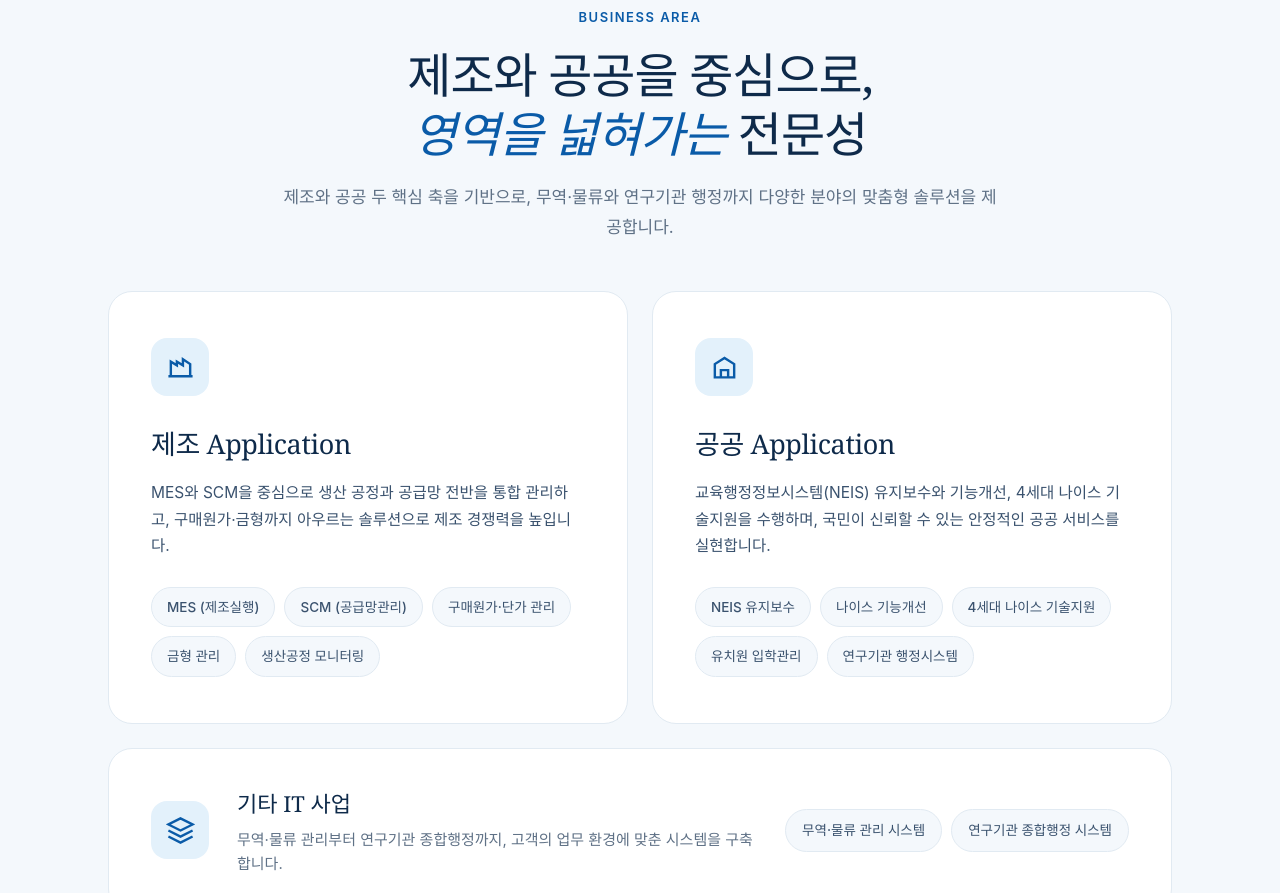
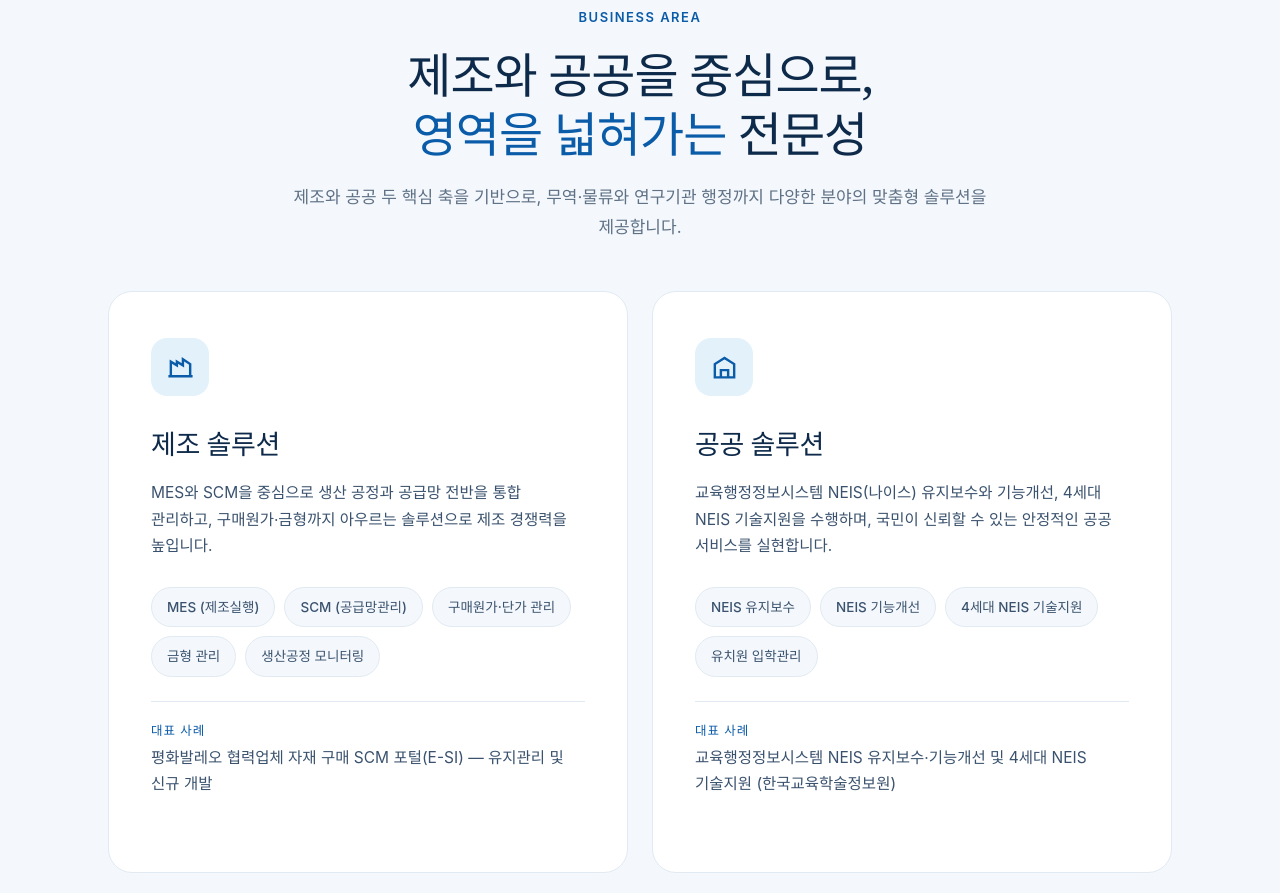
Before and after one commit to mal9999/sainfohome, a plain HTML site: page index.html in a window 1280 px wide. Shown: the part 1733-2626 px from the top of the page. Drawn offline with Linux system fonts and the light colour scheme.

Commit message:
UI/UX 2차 개선 — 한글 조판 결함 수정, 콘텐츠 정리, 문의 폼 mailto 전환
UI (ui-ux-pro-max 검증 결과)
- body word-break: keep-all — 한글 단어 중간 줄바꿈 제거
- html font-synthesis: none — Noto Serif KR 가짜 이탤릭 제거
- 클릭 불가 카드 6종의 hover 떠오름(translateY) 삭제
- 입력칸 테두리 3:1 대비 확보, 포커스 halo 강화
- prefers-reduced-motion 시 카운터 애니메이션 생략
- aria-current="location", 햄버거 aria-label i18n

콘텐츠
- 제조/공공 Application → 솔루션 (푸터와 통일)
- NEIS/나이스 표기 통일, 연구기관 행정시스템 중복 제거, "10+" 과장 제거
- 제조·공공 카드에 대표 사례 블록 신설
  (평화발레오 협력업체 자재 구매 SCM 포털 E-SI / KERIS NEIS)
- 문의 폼: 데모 → mailto 프리필로 실제 전달 (서버 없음)
- 주소에 네이버 지도 링크

Co-Authored-By: Claude Fable 5.1 <noreply@anthropic.com>

```diff
--- a/index.html
+++ b/index.html
@@ -67,11 +67,14 @@
   }
 
   * { margin: 0; padding: 0; box-sizing: border-box; }
-  html { scroll-behavior: smooth; scroll-padding-top: 90px; }
+  /* font-synthesis: Noto Serif KR에 이탤릭이 없어 브라우저가 한글을 강제로 기울이던 것을 막는다 (Georgia 라틴은 진짜 이탤릭 유지) */
+  html { scroll-behavior: smooth; scroll-padding-top: 90px; font-synthesis: none; }
   body {
     font-family: var(--sans);
     color: var(--ink);
     line-height: 1.65;
+    word-break: keep-all;      /* 한글 단어 중간 줄바꿈 방지 */
+    overflow-wrap: anywhere;   /* 긴 URL·영문은 넘치지 않게 */
     background: var(--bg);
     overflow-x: hidden;
     -webkit-font-smoothing: antialiased;
@@ -338,7 +341,8 @@
     text-align: center;
     transition: all 0.3s ease;
   }
-  .stat-card:hover { transform: translateY(-5px); border-color: var(--clay-soft); }
+  /* 카드들은 링크가 아니므로 hover 시 떠오르지 않는다 — 클릭 가능해 보이지 않게 */
+  .stat-card:hover { border-color: var(--clay-soft); }
   .stat-num {
     font-family: var(--serif);
     font-size: 46px;
@@ -359,7 +363,7 @@
     padding: 30px 34px;
     transition: all 0.3s ease;
   }
-  .mv-card:hover { transform: translateY(-5px); border-color: var(--clay-soft); }
+  .mv-card:hover { border-color: var(--clay-soft); }
   .mv-head { display: flex; align-items: center; gap: 13px; margin-bottom: 16px; }
   .mv-icon {
     width: 46px; height: 46px;
@@ -401,7 +405,7 @@
     border: 1px solid var(--line);
     background: var(--bg);
   }
-  .biz-card:hover { transform: translateY(-7px); box-shadow: 0 26px 50px rgba(31,30,26,0.09); }
+  .biz-card:hover { box-shadow: 0 26px 50px rgba(31,30,26,0.09); }
   .biz-icon {
     width: 58px; height: 58px;
     border-radius: 16px;
@@ -412,7 +416,14 @@
   .biz-icon svg { width: 29px; height: 29px; stroke: var(--clay); }
   .biz-card h3 { font-family: var(--serif); font-size: 27px; font-weight: 500; margin-bottom: 14px; letter-spacing: -0.4px; color: var(--ink); }
   .biz-card > p { font-size: 15.5px; line-height: 1.7; color: var(--ink-soft); margin-bottom: 28px; }
-  .biz-tags { display: flex; flex-wrap: wrap; gap: 9px; }
+  .biz-tags { display: flex; flex-wrap: wrap; gap: 9px; margin-bottom: 24px; }
+  .biz-card { display: flex; flex-direction: column; } /* 대표 사례를 두 카드 모두 바닥에 정렬 */
+  .biz-case {
+    margin-top: auto; padding-top: 18px;
+    border-top: 1px solid var(--line);
+    font-size: 14px; line-height: 1.6; color: var(--ink-muted);
+  }
+  .biz-case strong { display: block; font-size: 12.5px; font-weight: 600; letter-spacing: 1px; text-transform: uppercase; color: var(--clay); margin-bottom: 4px; }
   .biz-tag {
     padding: 8px 15px;
     background: var(--bg-card);
@@ -433,7 +444,7 @@
     gap: 28px;
     transition: all 0.3s ease;
   }
-  .biz-extra:hover { transform: translateY(-4px); box-shadow: 0 20px 44px rgba(31,30,26,0.07); }
+  .biz-extra:hover { box-shadow: 0 20px 44px rgba(31,30,26,0.07); }
   .biz-extra-icon {
     width: 58px; height: 58px;
     border-radius: 16px;
@@ -466,7 +477,7 @@
     padding: 38px 36px;
     transition: all 0.3s ease;
   }
-  .client-group:hover { transform: translateY(-5px); border-color: var(--clay-soft); }
+  .client-group:hover { border-color: var(--clay-soft); }
   .client-group-label {
     display: flex; align-items: center; gap: 11px;
     font-family: var(--serif);
@@ -508,7 +519,7 @@
     padding: 38px 32px;
     transition: all 0.35s ease;
   }
-  .ai-card:hover { background: rgba(65,190,232,0.1); border-color: rgba(65,190,232,0.4); transform: translateY(-5px); }
+  .ai-card:hover { background: rgba(65,190,232,0.1); border-color: rgba(65,190,232,0.4); }
   .ai-card .num { font-family: var(--serif); font-size: 30px; color: var(--cyan); margin-bottom: 18px; }
   .ai-card h3 { color: #EAF4FB; font-family: var(--serif); font-size: 21px; font-weight: 500; margin-bottom: 12px; }
   .ai-card p { color: rgba(234,244,251,0.6); font-size: 14.5px; line-height: 1.7; }
@@ -587,7 +598,7 @@
   .form-row input, .form-row textarea {
     width: 100%;
     padding: 13px 16px;
-    border: 1px solid var(--line);
+    border: 1px solid #7A90A8; /* 입력칸 경계는 배경과 3:1 이상 (WCAG 1.4.11) — --line(1.2:1)은 거의 안 보였다 */
     border-radius: 12px;
     font-size: 15px;
     font-family: var(--sans);
@@ -599,7 +610,7 @@
     outline: none;
     border-color: var(--clay);
     background: var(--bg-card);
-    box-shadow: 0 0 0 3px rgba(10,91,168,0.1);
+    box-shadow: 0 0 0 3px rgba(10,91,168,0.35); /* 포커스 링이 배경과 3:1 이상 구분되도록 */
   }
   .form-row textarea { resize: vertical; min-height: 120px; }
   .form-submit { width: 100%; justify-content: center; padding: 16px; font-size: 16px; }
@@ -759,7 +770,7 @@
         </ul>
       </nav>
       <button class="lang-toggle" type="button" aria-label="Switch to English">EN</button>
-      <button class="menu-toggle" type="button" aria-label="메뉴 열기" aria-expanded="false" aria-controls="primary-nav">
+      <button class="menu-toggle" type="button" aria-label="메뉴 열기" data-i18n="a11y.menuOpen" data-i18n-attr="aria-label" aria-expanded="false" aria-controls="primary-nav">
         <svg width="26" height="26" viewBox="0 0 24 24" fill="none" stroke="currentColor" stroke-width="2" aria-hidden="true"><line x1="3" y1="6" x2="21" y2="6"/><line x1="3" y1="12" x2="21" y2="12"/><line x1="3" y1="18" x2="21" y2="18"/></svg>
       </button>
     </div>
@@ -794,7 +805,7 @@
     <div class="stats">
       <div class="stat-card reveal"><div class="stat-num">2014</div><div class="stat-label" data-i18n="about.stat.founded">설립 연도</div></div>
       <div class="stat-card reveal"><div class="stat-num" data-target="2">2<span class="suffix" data-i18n="about.stat.suffix.core">대</span></div><div class="stat-label" data-i18n="about.stat.core">제조·공공 핵심 사업</div></div>
-      <div class="stat-card reveal"><div class="stat-num" data-target="10">10<span class="suffix">+</span></div><div class="stat-label" data-i18n="about.stat.clients">주요 고객사</div></div>
+      <div class="stat-card reveal"><div class="stat-num" data-target="10">10</div><div class="stat-label" data-i18n="about.stat.clients">주요 고객사</div></div>
       <div class="stat-card reveal"><div class="stat-num" data-target="12">12<span class="suffix" data-i18n="about.stat.suffix.years">년+</span></div><div class="stat-label" data-i18n="about.stat.expertise">축적된 전문성</div></div>
     </div>
 
@@ -837,7 +848,7 @@
     <div class="biz-grid">
       <div class="biz-card reveal">
         <div class="biz-icon"><svg viewBox="0 0 24 24" fill="none" stroke-width="2" aria-hidden="true"><path d="M2 20h20M4 20V8l5 3V8l5 3V6l6 4v10"/></svg></div>
-        <h3 data-i18n="biz.mfg.title">제조 Application</h3>
+        <h3 data-i18n="biz.mfg.title">제조 솔루션</h3>
         <p data-i18n="biz.mfg.desc">MES와 SCM을 중심으로 생산 공정과 공급망 전반을 통합 관리하고, 구매원가·금형까지 아우르는 솔루션으로 제조 경쟁력을 높입니다.</p>
         <div class="biz-tags">
           <span class="biz-tag" data-i18n="biz.mfg.tag.1">MES (제조실행)</span>
@@ -846,18 +857,19 @@
           <span class="biz-tag" data-i18n="biz.mfg.tag.4">금형 관리</span>
           <span class="biz-tag" data-i18n="biz.mfg.tag.5">생산공정 모니터링</span>
         </div>
+        <p class="biz-case"><strong data-i18n="biz.case.label">대표 사례</strong><span data-i18n="biz.mfg.case">평화발레오 협력업체 자재 구매 SCM 포털(E-SI) — 유지관리 및 신규 개발</span></p>
       </div>
       <div class="biz-card reveal">
         <div class="biz-icon"><svg viewBox="0 0 24 24" fill="none" stroke-width="2" aria-hidden="true"><path d="M3 21h18M4 21V10l8-5 8 5v11M9 21v-6h6v6"/></svg></div>
-        <h3 data-i18n="biz.pub.title">공공 Application</h3>
-        <p data-i18n="biz.pub.desc">교육행정정보시스템(NEIS) 유지보수와 기능개선, 4세대 나이스 기술지원을 수행하며, 국민이 신뢰할 수 있는 안정적인 공공 서비스를 실현합니다.</p>
+        <h3 data-i18n="biz.pub.title">공공 솔루션</h3>
+        <p data-i18n="biz.pub.desc">교육행정정보시스템 NEIS(나이스) 유지보수와 기능개선, 4세대 NEIS 기술지원을 수행하며, 국민이 신뢰할 수 있는 안정적인 공공 서비스를 실현합니다.</p>
         <div class="biz-tags">
           <span class="biz-tag" data-i18n="biz.pub.tag.1">NEIS 유지보수</span>
-          <span class="biz-tag" data-i18n="biz.pub.tag.2">나이스 기능개선</span>
-          <span class="biz-tag" data-i18n="biz.pub.tag.3">4세대 나이스 기술지원</span>
+          <span class="biz-tag" data-i18n="biz.pub.tag.2">NEIS 기능개선</span>
+          <span class="biz-tag" data-i18n="biz.pub.tag.3">4세대 NEIS 기술지원</span>
           <span class="biz-tag" data-i18n="biz.pub.tag.4">유치원 입학관리</span>
-          <span class="biz-tag" data-i18n="biz.pub.tag.5">연구기관 행정시스템</span>
         </div>
+        <p class="biz-case"><strong data-i18n="biz.case.label">대표 사례</strong><span data-i18n="biz.pub.case">교육행정정보시스템 NEIS 유지보수·기능개선 및 4세대 NEIS 기술지원 (한국교육학술정보원)</span></p>
       </div>
     </div>
 
@@ -992,7 +1004,7 @@
       </div>
       <div class="contact-detail">
         <div class="ic"><svg viewBox="0 0 24 24" fill="none" stroke-width="2" aria-hidden="true"><path d="M21 10c0 7-9 13-9 13s-9-6-9-13a9 9 0 0 1 18 0z"/><circle cx="12" cy="10" r="3"/></svg></div>
-        <div class="txt"><div class="label" data-i18n="contact.label.visit">오시는 길</div><div class="val" data-i18n="contact.address">대구광역시 서구 와룡로 307<br>디센터 1976, 608호</div></div>
+        <div class="txt"><div class="label" data-i18n="contact.label.visit">오시는 길</div><div class="val"><a href="https://map.naver.com/p/search/%EB%8C%80%EA%B5%AC%EA%B4%91%EC%97%AD%EC%8B%9C%20%EC%84%9C%EA%B5%AC%20%EC%99%80%EB%A3%A1%EB%A1%9C%20307" target="_blank" rel="noopener" data-i18n="contact.address">대구광역시 서구 와룡로 307<br>디센터 1976, 608호</a></div></div>
       </div>
     </div>
     <form class="contact-form reveal" id="cf-form" novalidate>
@@ -1031,7 +1043,7 @@
       </div>
       <button type="submit" class="btn btn-primary form-submit" data-i18n="contact.form.submit">문의 보내기 →</button>
       <p class="form-status" id="cf-status" role="status" hidden></p>
-      <p class="form-note" data-i18n="contact.form.note">* 본 시안의 문의 폼은 데모용으로, 실제 전송되지 않습니다.</p>
+      <p class="form-note" data-i18n="contact.form.note">* 문의 보내기를 누르면 내용이 담긴 메일 앱이 열립니다.</p>
     </form>
   </div>
 </section>
@@ -1078,7 +1090,7 @@
   /* ===== i18n (ko / en) — 원본 소스: i18n-copy.md ===== */
   const I18N = {
     ko: {
-      "a11y.skip":"본문 바로가기",
+      "a11y.skip":"본문 바로가기","a11y.menuOpen":"메뉴 열기","a11y.menuClose":"메뉴 닫기",
       "nav.about":"회사소개","nav.business":"사업영역","nav.clients":"고객사","nav.ai":"AI 역량","nav.history":"연혁","nav.contact":"문의하기",
       "brand.name":"새암<span>정보</span>","brand.tagline":"SAEAM INFORMATION",
       "hero.badge":"2014년부터 함께한 제조·공공 IT 파트너",
@@ -1092,10 +1104,13 @@
       "mv.vision.1":"디지털 혁신을 선도하는 글로벌 IT 기업으로 성장","mv.vision.2":"스마트 제조 및 공공 IT 서비스를 통한 가치 창출","mv.vision.3":"데이터 기반 자동화 기술로 고객사의 운영 효율 증대","mv.vision.4":"AI 및 빅데이터를 활용한 최적화된 솔루션 제공",
       "biz.title":"제조와 공공을 중심으로,<br><em>영역을 넓혀가는</em> 전문성",
       "biz.desc":"제조와 공공 두 핵심 축을 기반으로, 무역·물류와 연구기관 행정까지 다양한 분야의 맞춤형 솔루션을 제공합니다.",
-      "biz.mfg.title":"제조 Application","biz.mfg.desc":"MES와 SCM을 중심으로 생산 공정과 공급망 전반을 통합 관리하고, 구매원가·금형까지 아우르는 솔루션으로 제조 경쟁력을 높입니다.",
+      "biz.mfg.title":"제조 솔루션","biz.mfg.desc":"MES와 SCM을 중심으로 생산 공정과 공급망 전반을 통합 관리하고, 구매원가·금형까지 아우르는 솔루션으로 제조 경쟁력을 높입니다.",
       "biz.mfg.tag.1":"MES (제조실행)","biz.mfg.tag.2":"SCM (공급망관리)","biz.mfg.tag.3":"구매원가·단가 관리","biz.mfg.tag.4":"금형 관리","biz.mfg.tag.5":"생산공정 모니터링",
-      "biz.pub.title":"공공 Application","biz.pub.desc":"교육행정정보시스템(NEIS) 유지보수와 기능개선, 4세대 나이스 기술지원을 수행하며, 국민이 신뢰할 수 있는 안정적인 공공 서비스를 실현합니다.",
-      "biz.pub.tag.1":"NEIS 유지보수","biz.pub.tag.2":"나이스 기능개선","biz.pub.tag.3":"4세대 나이스 기술지원","biz.pub.tag.4":"유치원 입학관리","biz.pub.tag.5":"연구기관 행정시스템",
+      "biz.pub.title":"공공 솔루션","biz.pub.desc":"교육행정정보시스템 NEIS(나이스) 유지보수와 기능개선, 4세대 NEIS 기술지원을 수행하며, 국민이 신뢰할 수 있는 안정적인 공공 서비스를 실현합니다.",
+      "biz.pub.tag.1":"NEIS 유지보수","biz.pub.tag.2":"NEIS 기능개선","biz.pub.tag.3":"4세대 NEIS 기술지원","biz.pub.tag.4":"유치원 입학관리",
+      "biz.case.label":"대표 사례",
+      "biz.mfg.case":"평화발레오 협력업체 자재 구매 SCM 포털(E-SI) — 유지관리 및 신규 개발",
+      "biz.pub.case":"교육행정정보시스템 NEIS 유지보수·기능개선 및 4세대 NEIS 기술지원 (한국교육학술정보원)",
       "biz.etc.title":"기타 IT 사업","biz.etc.desc":"무역·물류 관리부터 연구기관 종합행정까지, 고객의 업무 환경에 맞춘 시스템을 구축합니다.",
       "biz.etc.tag.1":"무역·물류 관리 시스템","biz.etc.tag.2":"연구기관 종합행정 시스템",
       "clients.title":"신뢰가 만든 <em>레퍼런스</em>","clients.desc":"제조와 공공 각 분야의 주요 고객과 함께 검증된 성과를 만들어 왔습니다.",
@@ -1117,19 +1132,21 @@
       "contact.address":"대구광역시 서구 와룡로 307<br>디센터 1976, 608호",
       "contact.form.company":"회사명","contact.form.name":"담당자명","contact.form.phone":"연락처","contact.form.email":"이메일","contact.form.message":"문의 내용",
       "contact.form.ph.company":"회사명을 입력하세요","contact.form.ph.name":"성함을 입력하세요","contact.form.ph.message":"도입을 검토 중인 사업이나 궁금한 점을 자유롭게 남겨 주세요.",
-      "contact.form.submit":"문의 보내기 →","contact.form.note":"* 본 시안의 문의 폼은 데모용으로, 실제 전송되지 않습니다.",
+      "contact.form.submit":"문의 보내기 →","contact.form.note":"* 문의 보내기를 누르면 내용이 담긴 메일 앱이 열립니다.",
+      "contact.form.mailSubject":"[홈페이지 문의]",
+      "contact.form.mailField.company":"회사명","contact.form.mailField.name":"담당자명","contact.form.mailField.phone":"연락처","contact.form.mailField.email":"이메일","contact.form.mailField.message":"문의 내용",
       "contact.form.requiredNote":"* 표시는 필수 입력 항목입니다.",
       "contact.form.err.title":"입력을 확인해 주세요",
       "contact.form.err.name":"담당자명을 입력해 주세요.","contact.form.err.email":"이메일을 입력해 주세요.",
       "contact.form.err.emailFormat":"이메일 형식을 확인해 주세요.","contact.form.err.message":"문의 내용을 입력해 주세요.",
-      "contact.form.success":"문의가 접수되었습니다. 본 시안은 데모이며 실제로는 전송되지 않습니다.",
+      "contact.form.success":"메일 앱이 열립니다. 열리지 않으면 swchoi@sainfo.co.kr 로 직접 보내 주세요.",
       "footer.intro":"제조와 공공의 디지털 혁신을 지원하는 IT 전문기업. 검증된 기술과 신뢰로 고객의 성장을 함께합니다.",
       "footer.col.company":"회사","footer.col.business":"사업","footer.col.contact":"문의",
       "footer.link.brand":"브랜드 가이드","footer.link.mfg":"제조 솔루션","footer.link.pub":"공공 솔루션",
       "footer.copyright":"© 2026 주식회사 새암정보. All rights reserved.","footer.address":"대구광역시 서구 와룡로 307 디센터 1976 608호"
     },
     en: {
-      "a11y.skip":"Skip to main content",
+      "a11y.skip":"Skip to main content","a11y.menuOpen":"Open menu","a11y.menuClose":"Close menu",
       "nav.about":"About","nav.business":"Business","nav.clients":"Clients","nav.ai":"AI","nav.history":"History","nav.contact":"Contact",
       "brand.name":"SAEAM","brand.tagline":"INFORMATION",
       "hero.badge":"Your manufacturing & public-sector IT partner since 2014",
@@ -1143,10 +1160,13 @@
       "mv.vision.1":"Grow into a global IT company leading digital innovation","mv.vision.2":"Create value through smart manufacturing and public-sector IT","mv.vision.3":"Boost clients' efficiency with data-driven automation","mv.vision.4":"Deliver optimized solutions powered by AI and big data",
       "biz.title":"Built on manufacturing and public services,<br><em>reaching</em> ever further",
       "biz.desc":"Grounded in our two pillars — manufacturing and the public sector — we deliver tailored solutions across fields from trade and logistics to research-institute administration.",
-      "biz.mfg.title":"Manufacturing Applications","biz.mfg.desc":"Centered on MES and SCM, we integrate production and the full supply chain — extending to purchasing-cost and mold management — to sharpen manufacturing competitiveness.",
+      "biz.mfg.title":"Manufacturing Solutions","biz.mfg.desc":"Centered on MES and SCM, we integrate production and the full supply chain — extending to purchasing-cost and mold management — to sharpen manufacturing competitiveness.",
       "biz.mfg.tag.1":"MES (Manufacturing Execution System)","biz.mfg.tag.2":"SCM (Supply Chain Management)","biz.mfg.tag.3":"Purchasing Cost & Pricing","biz.mfg.tag.4":"Mold Management","biz.mfg.tag.5":"Production Monitoring",
-      "biz.pub.title":"Public-Sector Applications","biz.pub.desc":"We maintain and enhance the National Education Information System (NEIS) and provide 4th-generation NEIS technical support, delivering stable public services people can trust.",
-      "biz.pub.tag.1":"NEIS Maintenance","biz.pub.tag.2":"NEIS Enhancements","biz.pub.tag.3":"4th-Gen NEIS Support","biz.pub.tag.4":"Kindergarten Admissions Systems","biz.pub.tag.5":"Research-Institute Admin Systems",
+      "biz.pub.title":"Public-Sector Solutions","biz.pub.desc":"We maintain and enhance the National Education Information System (NEIS) and provide 4th-generation NEIS technical support, delivering stable public services people can trust.",
+      "biz.pub.tag.1":"NEIS Maintenance","biz.pub.tag.2":"NEIS Enhancements","biz.pub.tag.3":"4th-Gen NEIS Support","biz.pub.tag.4":"Kindergarten Admissions Systems",
+      "biz.case.label":"Featured work",
+      "biz.mfg.case":"Valeo Pyeonghwa supplier materials-purchasing SCM portal (E-SI) — maintenance and new development",
+      "biz.pub.case":"NEIS maintenance, enhancements and 4th-generation NEIS technical support (KERIS)",
       "biz.etc.title":"Other IT Services","biz.etc.desc":"From trade and logistics to integrated research-institute administration, we build systems tailored to each client's environment.",
       "biz.etc.tag.1":"Trade & Logistics Systems","biz.etc.tag.2":"Research-Institute Admin Systems",
       "clients.title":"A record built on <em>trust</em>","clients.desc":"We've delivered proven results alongside leading clients across manufacturing and the public sector.",
@@ -1168,12 +1188,14 @@
       "contact.address":"Room 608, D-Center 1976,<br>307 Waryong-ro, Seo-gu, Daegu",
       "contact.form.company":"Company","contact.form.name":"Name","contact.form.phone":"Phone","contact.form.email":"Email","contact.form.message":"Message",
       "contact.form.ph.company":"Your company","contact.form.ph.name":"Your name","contact.form.ph.message":"Tell us about the project you're considering, or any questions you have.",
-      "contact.form.submit":"Send message →","contact.form.note":"* This form is a demo and does not actually send.",
+      "contact.form.submit":"Send message →","contact.form.note":"* Sending opens your mail app with the message filled in.",
+      "contact.form.mailSubject":"[Website inquiry]",
+      "contact.form.mailField.company":"Company","contact.form.mailField.name":"Name","contact.form.mailField.phone":"Phone","contact.form.mailField.email":"Email","contact.form.mailField.message":"Message",
       "contact.form.requiredNote":"* Required fields",
       "contact.form.err.title":"Please check your entries",
       "contact.form.err.name":"Enter your name.","contact.form.err.email":"Enter your email address.",
       "contact.form.err.emailFormat":"Enter a valid email address.","contact.form.err.message":"Enter your message.",
-      "contact.form.success":"Thanks — your inquiry has been received. This is a demo and is not actually sent.",
+      "contact.form.success":"Opening your mail app. If nothing opens, email us directly at swchoi@sainfo.co.kr.",
       "footer.intro":"An IT specialist driving digital innovation in manufacturing and the public sector — growing alongside our clients on proven technology and trust.",
       "footer.col.company":"Company","footer.col.business":"Business","footer.col.contact":"Contact",
       "footer.link.brand":"Brand Guide","footer.link.mfg":"Manufacturing","footer.link.pub":"Public Sector",
@@ -1231,7 +1253,7 @@
     spyLinks.forEach(({ a, el }) => {
       const on = el === current;
       a.classList.toggle('is-active', on);
-      if (on) a.setAttribute('aria-current', 'true');
+      if (on) a.setAttribute('aria-current', 'location');
       else a.removeAttribute('aria-current');
     });
   }
@@ -1258,7 +1280,9 @@
   }, { threshold: 0.15 });
   document.querySelectorAll('.reveal').forEach(el => io.observe(el));
 
-  const counters = document.querySelectorAll('.stat-num[data-target]');
+  // 숫자는 마크업에 이미 있으므로 모션 최소화 설정이면 카운터를 아예 돌리지 않는다
+  const counters = window.matchMedia('(prefers-reduced-motion: reduce)').matches
+    ? [] : document.querySelectorAll('.stat-num[data-target]');
   const counterIO = new IntersectionObserver((entries) => {
     entries.forEach(e => {
       if (e.isIntersecting) {
@@ -1288,7 +1312,8 @@
   function setMobileNav(open) {
     primaryNav.classList.toggle('nav-open', open);
     menuToggle.setAttribute('aria-expanded', open ? 'true' : 'false');
-    menuToggle.setAttribute('aria-label', open ? '메뉴 닫기' : '메뉴 열기');
+    menuToggle.setAttribute('data-i18n', open ? 'a11y.menuClose' : 'a11y.menuOpen');
+    menuToggle.setAttribute('aria-label', t(open ? 'a11y.menuClose' : 'a11y.menuOpen'));
   }
 
   menuToggle.addEventListener('click', () => {
@@ -1316,7 +1341,7 @@
     if (!e.matches) setMobileNav(false);
   });
 
-  /* ===== 문의 폼 검증 (데모 — 실제 전송 없음) ===== */
+  /* ===== 문의 폼 검증 → mailto 로 메일 앱에 내용 프리필 (서버 없음) ===== */
   const form = document.getElementById('cf-form');
   const errorBox = document.getElementById('cf-errors');
   const errorList = errorBox.querySelector('ul');
@@ -1395,10 +1420,13 @@
     }
 
     errorBox.hidden = true;
-    form.reset();
+    const body = ['company', 'name', 'phone', 'email', 'message']
+      .map(k => t('contact.form.mailField.' + k) + ': ' + document.getElementById('cf-' + k).value.trim())
+      .join('\n');
     statusBox.setAttribute('data-i18n', 'contact.form.success');
     statusBox.textContent = t('contact.form.success');
     statusBox.hidden = false;
+    window.location.href = 'mailto:swchoi@sainfo.co.kr?subject=' + encodeURIComponent(t('contact.form.mailSubject')) + '&body=' + encodeURIComponent(body);
   }
 
   form.addEventListener('submit', handleSubmit);
```
